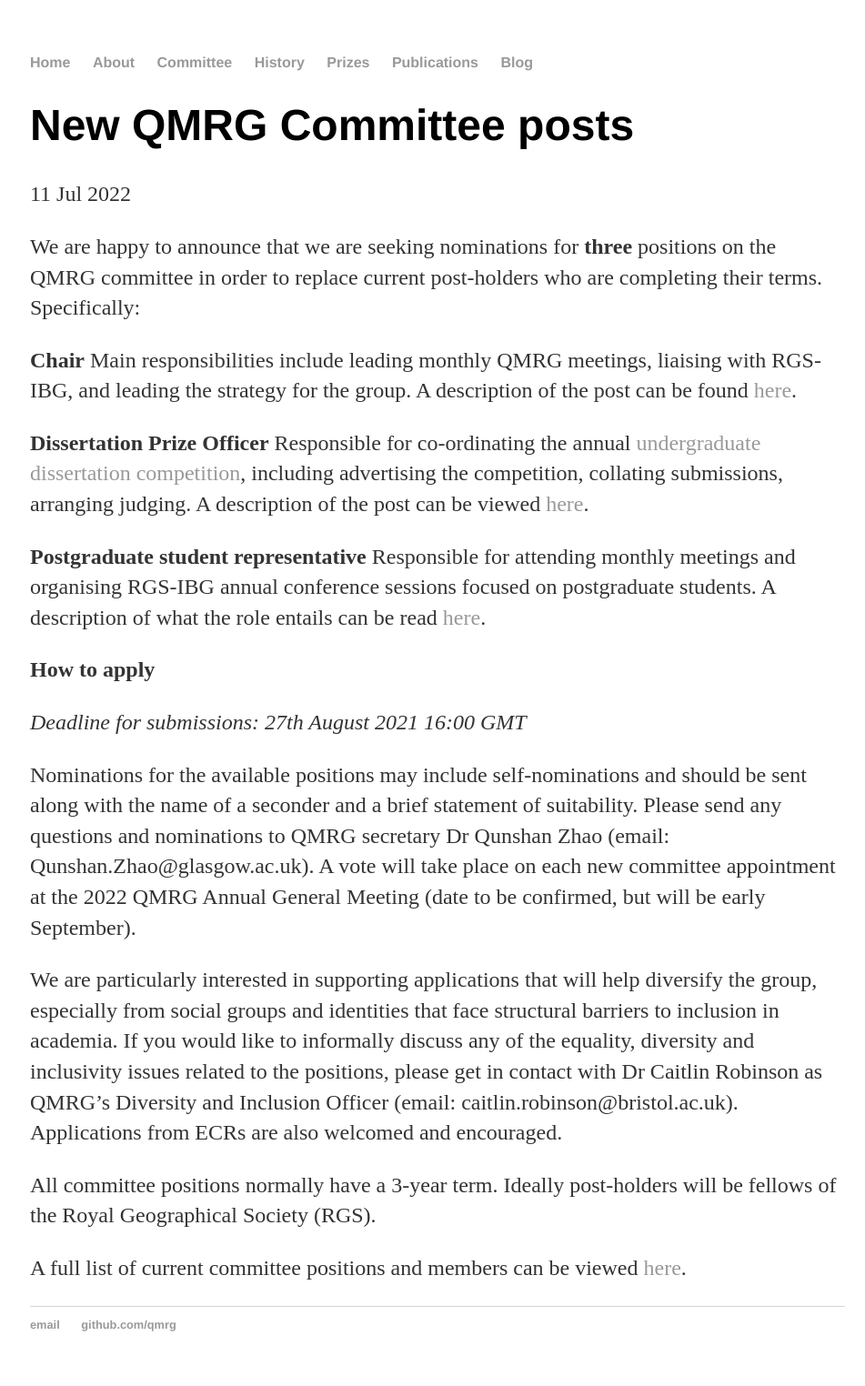
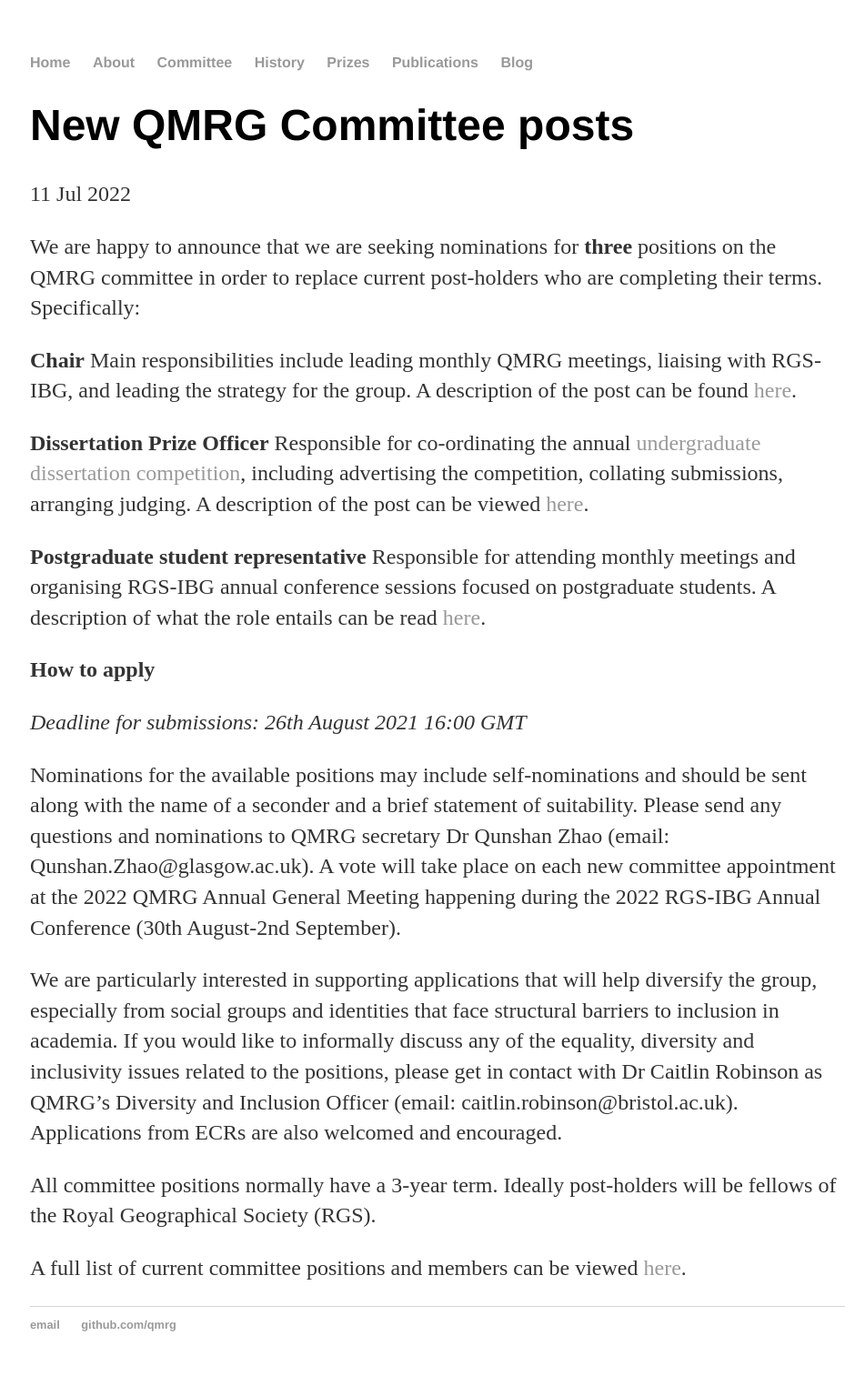
Before and after one commit to qmrg/qmrg.github.io, a Jekyll site: the page built from _posts/2022-07-11-QMRG_new_posts.md, in a window 1280 px wide. Shown: the whole page at 91% size, without its empty margins (159-1110 px from the left). Built offline with Jekyll 4.4.1, drawn with Linux system fonts in a browser that asks for light colours.

Commit message:
Update 2022-07-11-QMRG_new_posts.md

```diff
--- a/_posts/2022-07-11-QMRG_new_posts.md
+++ b/_posts/2022-07-11-QMRG_new_posts.md
@@ -17,9 +17,9 @@
 
 **How to apply**
 
-*Deadline for submissions: 27th August 2021 16:00 GMT*
+*Deadline for submissions: 26th August 2021 16:00 GMT*
 
-Nominations for the available positions may include self-nominations and should be sent along with the name of a seconder and a brief statement of suitability. Please send any questions and nominations to QMRG secretary Dr Qunshan Zhao (email: Qunshan.Zhao@glasgow.ac.uk). A vote will take place on each new committee appointment at the 2022 QMRG Annual General Meeting (date to be confirmed, but will be early September).
+Nominations for the available positions may include self-nominations and should be sent along with the name of a seconder and a brief statement of suitability. Please send any questions and nominations to QMRG secretary Dr Qunshan Zhao (email: Qunshan.Zhao@glasgow.ac.uk). A vote will take place on each new committee appointment at the 2022 QMRG Annual General Meeting happening during the 2022 RGS-IBG Annual Conference (30th August-2nd September).
 
 We are particularly interested in supporting applications that will help diversify the group, especially from social groups and identities that face structural barriers to inclusion in academia. If you would like to informally discuss any of the equality, diversity and inclusivity issues related to the positions, please get in contact with Dr Caitlin Robinson as QMRG’s Diversity and Inclusion Officer (email: caitlin.robinson@bristol.ac.uk). Applications from ECRs are also welcomed and encouraged.
 
```
